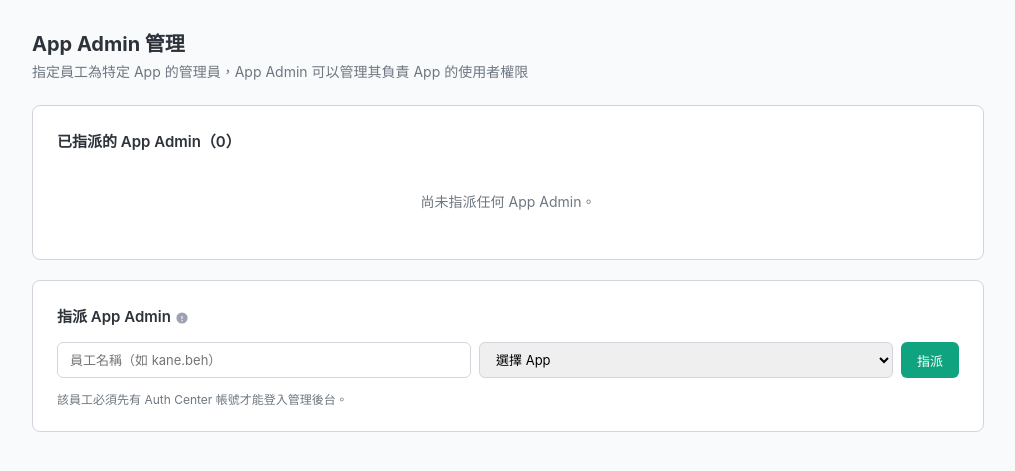
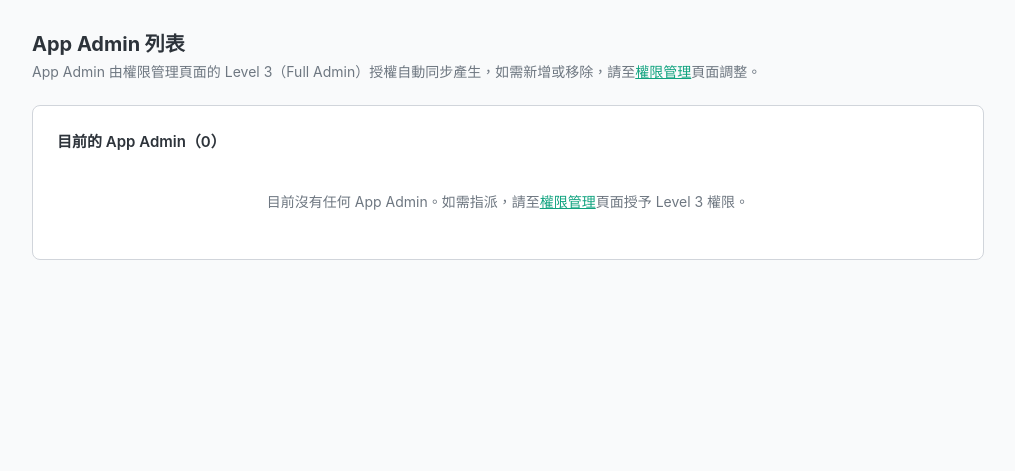
Before and after one commit to bwinken/authcenter, a Python web app: template app/templates/admin_admins.html in a window 1280 px wide. Shown: the part 52-523 px from the top of the page, without its empty margins (132-1147 px from the left). Run offline with Jinja, Linux system fonts and the light colour scheme; the template is opened without the code that fills it, so the values that code supplies are empty; some web fonts are replaced.

Commit message:
refactor: 移除 App Admin 手動指派/移除功能，統一由 Level 3 權限控制
- 移除 POST /admin/admins/assign 和 POST /admin/admins/remove 路由
- GET /admin/admins 改為唯讀列表頁面，顯示 auto_assigned 來源資訊
- admin_admins.html 移除指派/移除表單，改為唯讀檢視
- 導覽列文字由「Admin 管理」改為「App Admin 列表」
- Dashboard 快捷按鈕文字由「管理 App Admin」改為「查看 App Admin」
- _list_app_admins 查詢新增 auto_assigned 欄位
- 保留 app_admins 表、_list_app_admins、_get_admin_apps 等輔助函式供登入驗證使用

https://claude.ai/code/session_01649wMq6pYmwALDxwvahq7y

```diff
--- a/app/templates/admin_admins.html
+++ b/app/templates/admin_admins.html
@@ -1,22 +1,21 @@
 {% extends "admin_base.html" %}
-{% block title %}Admin 管理 - AuthCenter Admin{% endblock %}
+{% block title %}App Admin 列表 - AuthCenter Admin{% endblock %}
 {% block content %}
     <div class="page-header">
-        <h1>App Admin 管理</h1>
-        <p>指定員工為特定 App 的管理員，App Admin 可以管理其負責 App 的使用者權限</p>
+        <h1>App Admin 列表</h1>
+        <p>App Admin 由權限管理頁面的 Level 3（Full Admin）授權自動同步產生，如需新增或移除，請至<a href="/admin/permissions" style="color: var(--primary); font-weight: 500;">權限管理</a>頁面調整。</p>
     </div>
-    <!-- Current App Admins -->
+    <!-- Current App Admins (read-only) -->
     <div class="admin-card">
-        <h2>已指派的 App Admin（{{ app_admins | length }}）</h2>
+        <h2>目前的 App Admin（{{ app_admins | length }}）</h2>
         {% if app_admins %}
             <table class="data-table">
                 <thead>
                     <tr>
                         <th>員工名稱</th>
                         <th>管理的 App</th>
-                        <th>指派者</th>
+                        <th>來源</th>
                         <th>指派時間</th>
-                        <th></th>
                     </tr>
                 </thead>
                 <tbody>
@@ -27,41 +26,20 @@
                                 <span class="badge badge-green">{{ apps.get(aa.app_id, {}).get('name', aa.app_id) }}</span>
                                 <span style="font-size: 11px; color: var(--text-muted);">{{ aa.app_id }}</span>
                             </td>
-                            <td style="color: var(--text-muted);">{{ aa.assigned_by }}</td>
+                            <td style="color: var(--text-muted);">
+                                {% if aa.auto_assigned %}
+                                    <span class="badge badge-blue">Level 3 自動同步</span>
+                                {% else %}
+                                    <span class="badge badge-gray">{{ aa.assigned_by }}</span>
+                                {% endif %}
+                            </td>
                             <td style="font-size: 12px; color: var(--text-muted);">{{ aa.assigned_at }}</td>
-                            <td>
-                                <form method="POST" action="/admin/admins/remove" style="display: inline;">
-                                    {{ csrf_input(request) }}
-                                    <input type="hidden" name="employee_name" value="{{ aa.employee_name }}">
-                                    <input type="hidden" name="app_id" value="{{ aa.app_id }}">
-                                    <button type="submit" class="btn btn-danger btn-sm">移除</button>
-                                </form>
-                            </td>
                         </tr>
                     {% endfor %}
                 </tbody>
             </table>
         {% else %}
-            <div class="empty-state">尚未指派任何 App Admin。</div>
+            <div class="empty-state">目前沒有任何 App Admin。如需指派，請至<a href="/admin/permissions" style="color: var(--primary);">權限管理</a>頁面授予 Level 3 權限。</div>
         {% endif %}
     </div>
-    <!-- Assign New App Admin -->
-    <div class="admin-card">
-        <h2>指派 App Admin<span class="info-tip"><svg viewBox="0 0 20 20"><path d="M10 2a8 8 0 100 16 8 8 0 000-16zm.75 12.5h-1.5v-1.5h1.5v1.5zm0-3h-1.5V7h1.5v4.5z"/></svg><span class="tip-text">App Admin 可管理其負責 App 的使用者權限，但無法管理 App 設定。</span></span></h2>
-        <form method="POST" action="/admin/admins/assign">
-            {{ csrf_input(request) }}
-            <div class="form-row">
-                <input type="text"
-                       name="employee_name"
-                       placeholder="員工名稱（如 kane.beh）"
-                       required>
-                <select name="app_id" required>
-                    <option value="" disabled selected>選擇 App</option>
-                    {% for aid, info in apps.items() %}<option value="{{ aid }}">{{ info.get('name', aid) }}</option>{% endfor %}
-                </select>
-                <button type="submit" class="btn btn-primary">指派</button>
-            </div>
-            <p style="font-size: 12px; color: var(--text-muted); margin-top: 4px;">該員工必須先有 Auth Center 帳號才能登入管理後台。</p>
-        </form>
-    </div>
 {% endblock %}
--- a/app/templates/admin_base.html
+++ b/app/templates/admin_base.html
@@ -349,7 +349,7 @@
                 {% endif %}
                 {% if is_super %}
                     <a href="/admin/admins"
-                       class="{% if active_nav == 'admins' %}active{% endif %}">Admin 管理</a>
+                       class="{% if active_nav == 'admins' %}active{% endif %}">App Admin 列表</a>
                 {% endif %}
                 <a href="/admin/access-log"
                    class="{% if active_nav == 'access_log' %}active{% endif %}">存取紀錄</a>
--- a/app/templates/admin_dashboard.html
+++ b/app/templates/admin_dashboard.html
@@ -242,7 +242,7 @@
             <a href="/admin/admins"
                class="btn btn-primary"
                style="text-decoration: none;
-                      text-align: center">管理 App Admin</a>
+                      text-align: center">查看 App Admin</a>
         {% endif %}
     </div>
     <script>
```
Also changed, not shown: app/admin/routes.py (+7 -101 lines).
